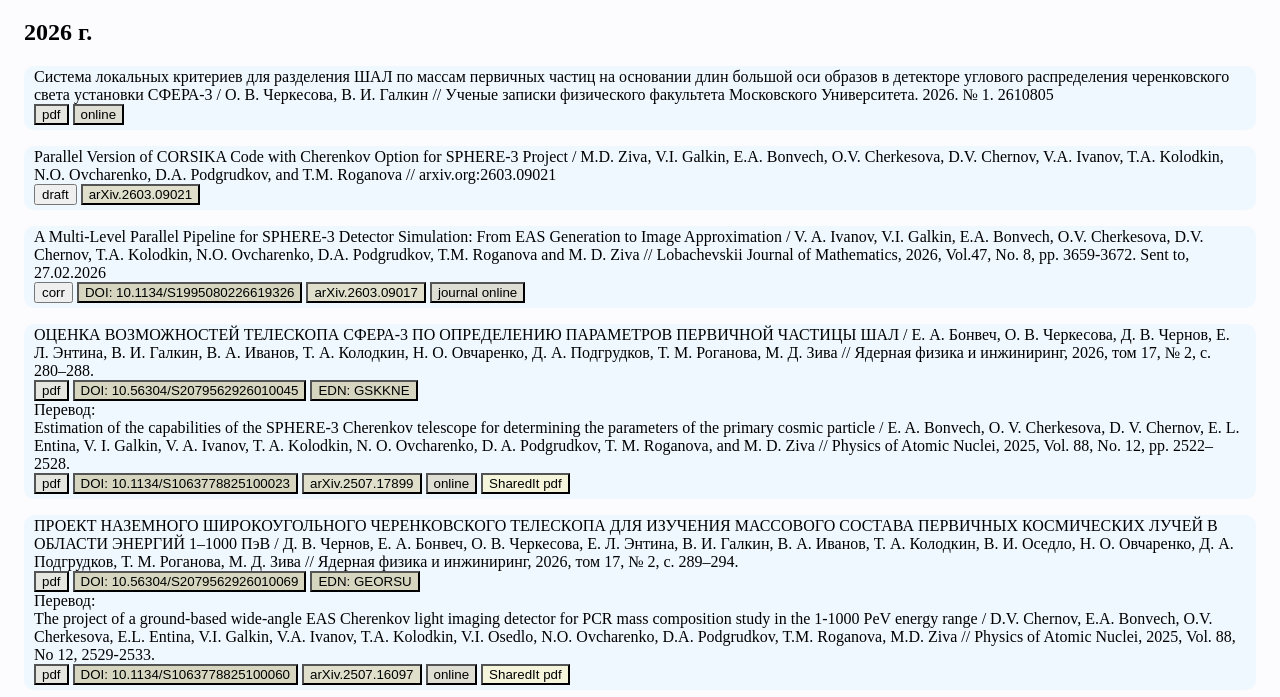
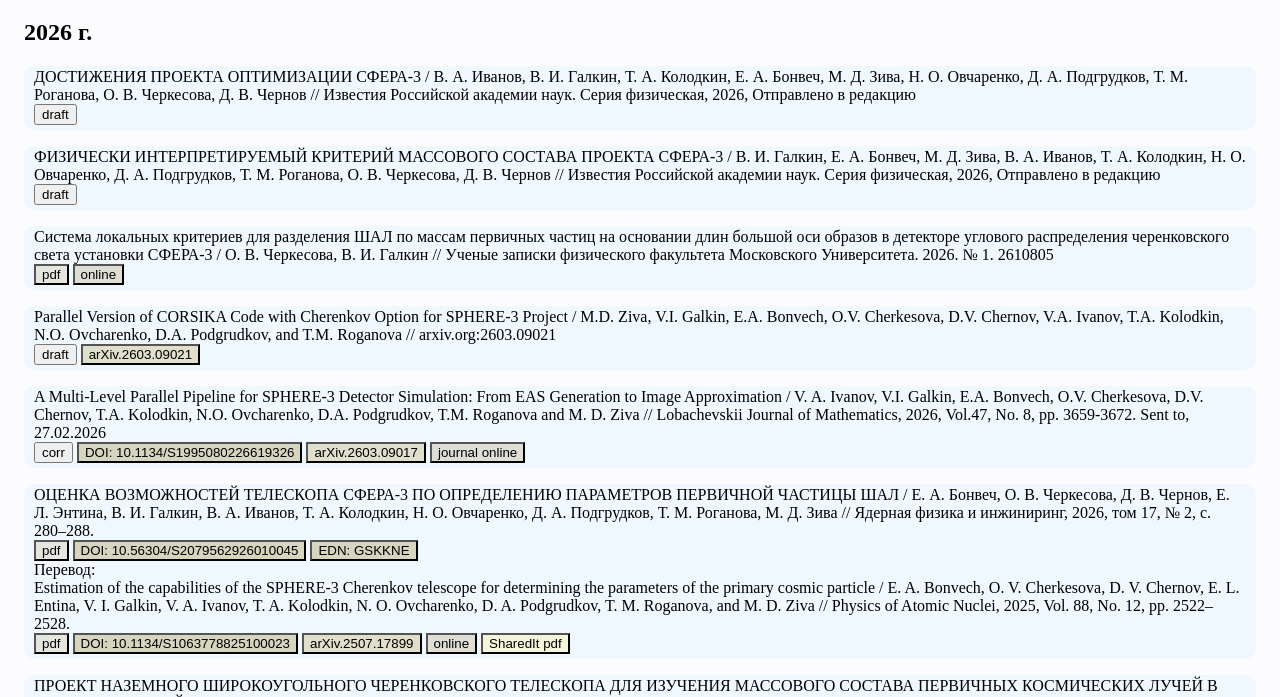
Before and after one commit to bonvech/SPHERE_Project, a plain HTML site: page index.html in a window 1280 px wide. Shown: the part 61-758 px from the top of the page. Drawn offline with Linux system fonts and the light colour scheme.

Commit message:
IzvFiz 2026 drafts

```diff
--- a/index.html
+++ b/index.html
@@ -118,6 +118,44 @@
 
 
   <h2>2026 г.</h2>
+
+<p class="article">ДОСТИЖЕНИЯ ПРОЕКТА ОПТИМИЗАЦИИ СФЕРА-3
+  / В. А. Иванов, В. И. Галкин, Т. А. Колодкин, Е. А. Бонвеч, М. Д. Зива, Н. О. Овчаренко, Д. А. Подгрудков, Т. М. Роганова, О. В. Черкесова, Д. В. Чернов
+  // Известия Российской академии наук. Серия физическая, 2026, Отправлено в редакцию
+  <br class="inline">
+  <a href="./Papers/Publications/preprints/Preprint_2026_IzvFiz_Ivanov_Anvantages.pdf" target="_blank"><button>draft</button></a>
+<!--
+ <Заключение 6517 от 29.09.2026>
+  <a href="./Papers/Publications/" target="_blank"><button class="pdf">pdf</button></a>
+  <a href="http://dx.doi.org/" target="_blank"><button class="doi">DOI: *****</button></a>
+  <a href="https://arxiv.org/abs/" target="_blank"><button class="arXiv">arXiv.</button></a>
+  <a href="" target="_blank"><button class="online">online</button></a>
+  <a href="https://rdcu.be/" target="_blank"><button class="sharedit">SharedIt pdf</button></a>
+  <a href="" target="_blank"></a>
+  <a href="https://www.elibrary.ru/item.asp?id=" target="_blank"><button class="edn">EDN: ****</button></a>
+
+-->
+</p>
+
+
+
+<p class="article">ФИЗИЧЕСКИ ИНТЕРПРЕТИРУЕМЫЙ КРИТЕРИЙ МАССОВОГО СОСТАВА ПРОЕКТА СФЕРА-3
+  / В. И. Галкин, Е. А. Бонвеч, М. Д. Зива, В. А. Иванов, Т. А. Колодкин, Н. О. Овчаренко, Д. А. Подгрудков, Т. М. Роганова, О. В. Черкесова, Д. В. Чернов
+  // Известия Российской академии наук. Серия физическая, 2026, Отправлено в редакцию
+  <br class="inline">
+  <a href="./Papers/Publications/preprints/Preprint_2026_IzvFiz_Galkin_criterion_ru.pdf" target="_blank"><button>draft</button></a>
+<!--
+ <Заключение 6517 от 29.09.2026>
+  <a href="./Papers/Publications/" target="_blank"><button class="pdf">pdf</button></a>
+  <a href="http://dx.doi.org/" target="_blank"><button class="doi">DOI: *****</button></a>
+  <a href="https://arxiv.org/abs/" target="_blank"><button class="arXiv">arXiv.</button></a>
+  <a href="" target="_blank"><button class="online">online</button></a>
+  <a href="https://rdcu.be/" target="_blank"><button class="sharedit">SharedIt pdf</button></a>
+  <a href="" target="_blank"></a>
+  <a href="https://www.elibrary.ru/item.asp?id=" target="_blank"><button class="edn">EDN: ****</button></a>
+
+-->
+</p>
 
 <p class="article">Система локальных критериев для разделения ШАЛ по массам первичных частиц на основании длин большой оси образов в детекторе углового распределения черенковского света установки СФЕРА-3
   / О. В. Черкесова, В. И. Галкин
```
Also changed, not shown: 2 other files.
